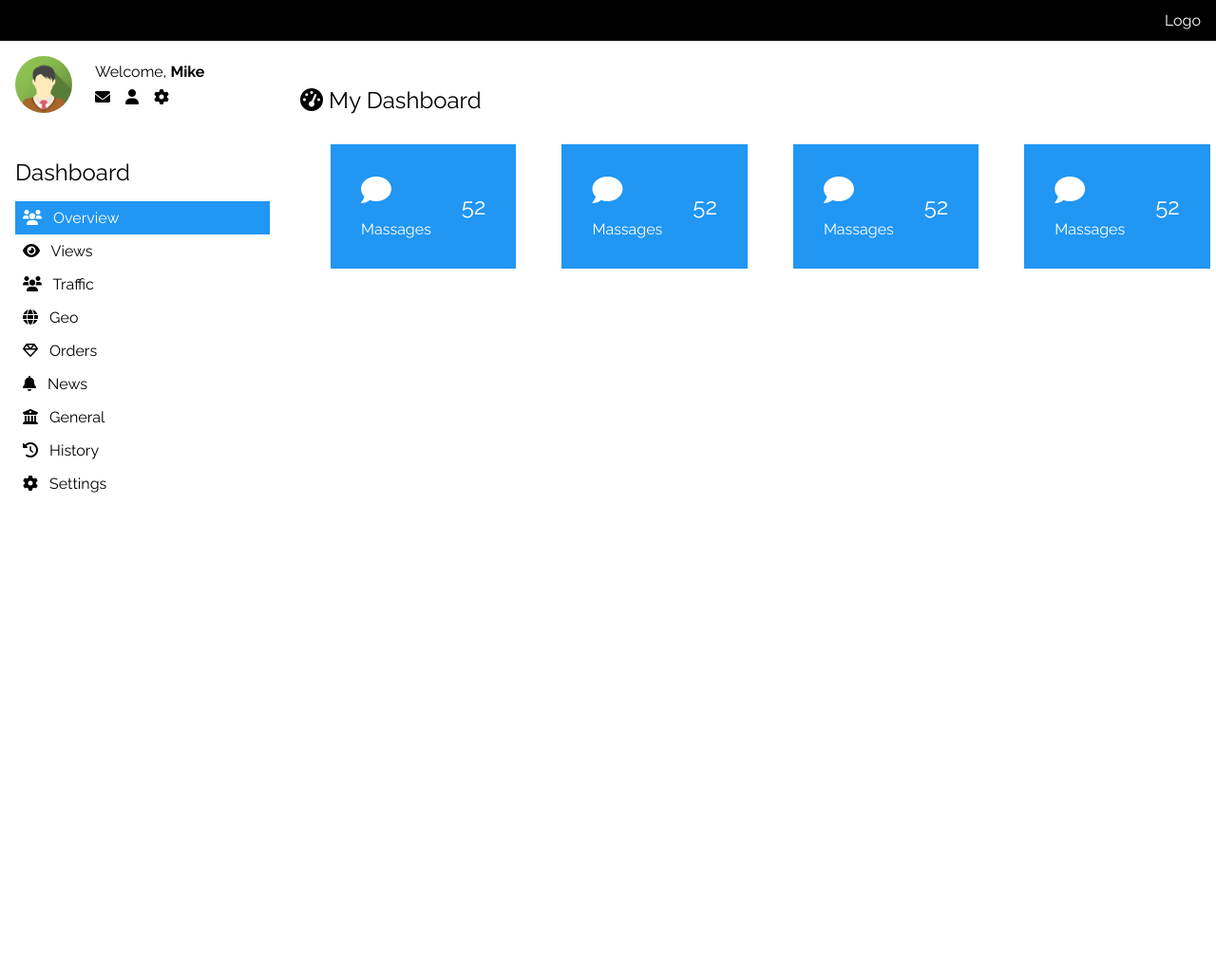
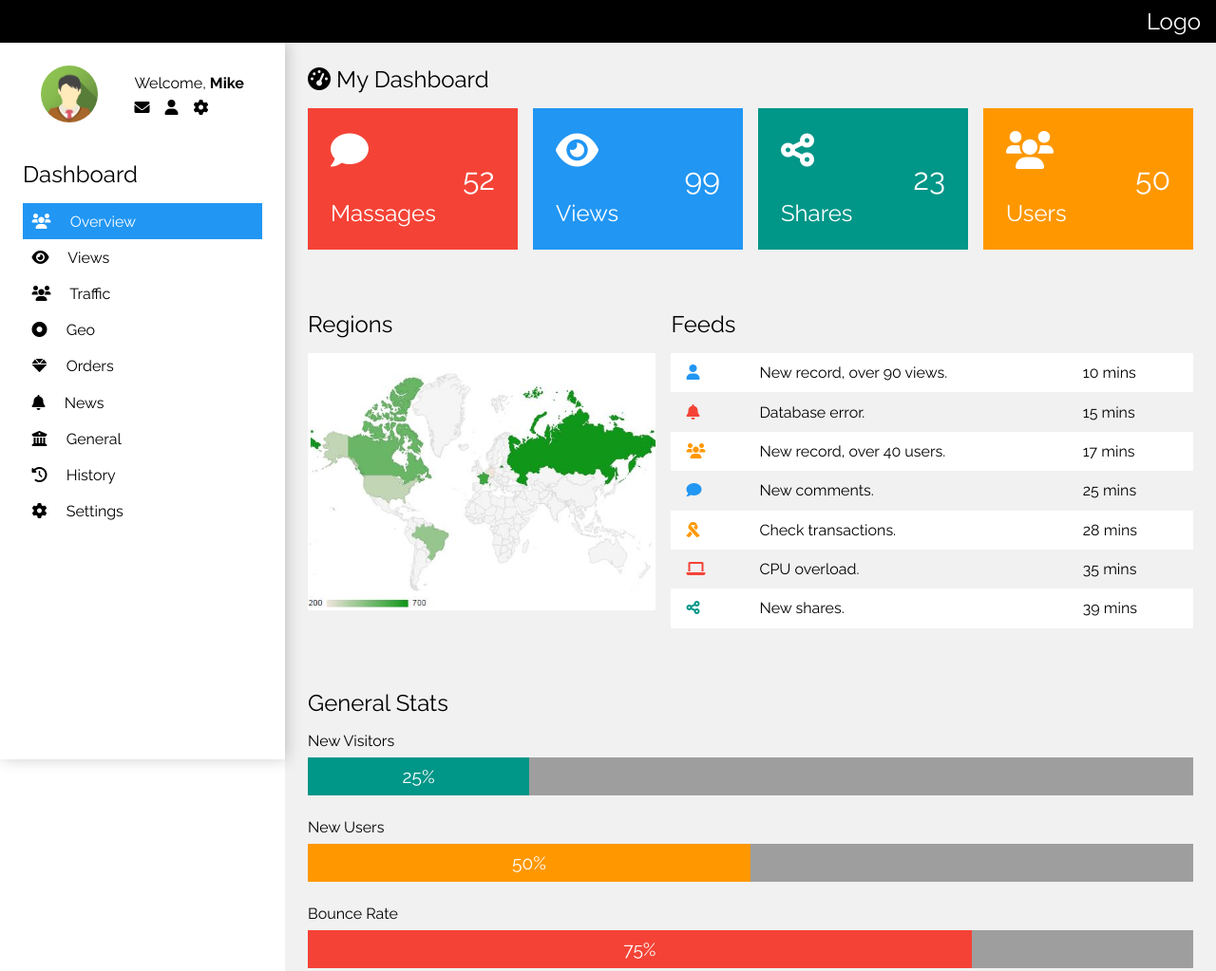
Before and after one commit to Ashik-Himel/mike-dashboard, a plain HTML site: page index.html in a window 1280 px wide. Shown: the top 1023 px of the page at 95% size. Drawn offline with Linux system fonts and the light colour scheme.

Commit message:
User Section Done

```diff
--- a/index.html
+++ b/index.html
@@ -12,76 +12,192 @@
   <link rel="stylesheet" href="style.css">
 </head>
 <body>
-  <!-- Header Area -->
+  <!-- Header Section -->
   <header>
+    <a href="#" class="hamburger"><i class="fa-solid fa-bars"></i></a>
     <a href="#" class="nav-brand">Logo</a>
   </header>
-  <!-- Main Conitainer -->
-  <main>
-    <div class="sidebar">
-      <div class="sidebar__profile">
+
+  <!-- Sidebar -->
+  <aside>
+    <div class="aside__profile">
       <img src="images/asset 0.png" alt="Profile Image">
-        <div class="sidebar__profile__info">
+      <div class="aside__profile__info">
         <h4>Welcome, <span>Mike</span></h4>
-          <div class="sidebar__social-icon">
-            <a href="#"><i class="fa-solid fa-envelope"></i></a>
-            <a href="#"><i class="fa-solid fa-user"></i></a>
-            <a href="#"><i class="fa-solid fa-gear"></i></a>
+        <div class="aside__social-icon">
+          <i class="fa-solid fa-envelope"></i>
+          <i class="fa-solid fa-user"></i>
+          <i class="fa-solid fa-gear"></i>
         </div>
       </div>
     </div>
-      <div class="sidebar__nav">
+    <div class="nav-area">
       <h2>Dashboard</h2>
-        <nav class="nav__area">
       <ul class="nav">
-            <li class="active"><a href="#"><i class="fa-solid fa-users"></i> Overview</a></li>
+        <li><a href="#" class="active"><i class="fa-solid fa-users"></i> Overview</a></li>
         <li><a href="#"><i class="fa-solid fa-eye"></i> Views</a></li>
         <li><a href="#"><i class="fa-solid fa-users"></i> Traffic</a></li>
-            <li><a href="#"><i class="fa-solid fa-globe"></i> Geo</a></li>
-            <li><a href="#"><i class="fa-regular fa-gem"></i> Orders</a></li>
+        <li><a href="#"><i class="fa-solid fa-circle-dot"></i> Geo</a></li>
+        <li><a href="#"><i class="fa-solid fa-gem"></i> Orders</a></li>
         <li><a href="#"><i class="fa-solid fa-bell"></i> News</a></li>
         <li><a href="#"><i class="fa-solid fa-building-columns"></i> General</a></li>
         <li><a href="#"><i class="fa-solid fa-clock-rotate-left"></i> History</a></li>
         <li><a href="#"><i class="fa-solid fa-gear"></i> Settings</a></li>
       </ul>
-        </nav>
     </div>
-    </div>
-    <div class="content">
-      <div class="content__dashboard">
-        <h2><i class="fa-solid fa-gauge-high"></i> My Dashboard</h2>
+  </aside>
+
+  <!-- Main Content  -->
+  <main>
+    <!-- Dashboard Section -->
+    <section class="dashboard-section">
+      <h2 class="dashboard__tilte"><i class="fa-solid fa-gauge-high"></i> My Dashboard</h2>
+      <div class="dashboard__card-area">
         <div class="dashboard__card">
-          <div class="dashboard__card__item">
           <div>
             <i class="fa-solid fa-comment"></i>
             <span>Massages</span>
           </div>
           <span>52</span>
         </div>
-          <div class="dashboard__card__item">
+        <div class="dashboard__card">
           <div>
-              <i class="fa-solid fa-comment"></i>
-              <span>Massages</span>
+            <i class="fa-solid fa-eye"></i>
+            <span>Views</span>
           </div>
-            <span>52</span>
+          <span>99</span>
         </div>
-          <div class="dashboard__card__item">
+        <div class="dashboard__card">
           <div>
-              <i class="fa-solid fa-comment"></i>
-              <span>Massages</span>
+            <i class="fa-solid fa-share-nodes"></i>
+            <span>Shares</span>
           </div>
-            <span>52</span>
+          <span>23</span>
         </div>
-          <div class="dashboard__card__item">
+        <div class="dashboard__card">
           <div>
-              <i class="fa-solid fa-comment"></i>
-              <span>Massages</span>
+            <i class="fa-solid fa-users"></i>
+            <span>Users</span>
           </div>
-            <span>52</span>
+          <span>50</span>
         </div>
       </div>
+    </section>
+    <!-- Feeds Section -->
+    <section class="feeds-section">
+      <div class="regions">
+        <h2>Regions</h2>
+        <img src="images/asset 1.jpeg" alt="Map Image">
+      </div>
+      <div class="feeds">
+        <h2>Feeds</h2>
+        <table>
+          <tr>
+            <td><i class="fa-solid fa-user"></i></td>
+            <td>New record, over 90 views.</td>
+            <td>10 mins</td>
+          </tr>
+          <tr>
+            <td><i class="fa-solid fa-bell"></i></td>
+            <td>Database error.</td>
+            <td>15 mins</td>
+          </tr>
+          <tr>
+            <td><i class="fa-solid fa-users"></i></td>
+            <td>New record, over 40 users.</td>
+            <td>17 mins</td>
+          </tr>
+          <tr>
+            <td><i class="fa-solid fa-comment"></i></td>
+            <td>New comments.</td>
+            <td>25 mins</td>
+          </tr>
+          <tr>
+            <td><i class="fa-solid fa-ribbon"></i></td>
+            <td>Check transactions.</td>
+            <td>28 mins</td>
+          </tr>
+          <tr>
+            <td><i class="fa-solid fa-laptop"></i></td>
+            <td>CPU overload.</td>
+            <td>35 mins</td>
+          </tr>
+          <tr>
+            <td><i class="fa-solid fa-share-nodes"></i></td>
+            <td>New shares.</td>
+            <td>39 mins</td>
+          </tr>
+        </table>
+      </div>
+    </section>
+    <!-- Stats Section -->
+    <section class="stats-section">
+      <h2>General Stats</h2>
+      <div class="progress-section">
+        <span>New Visitors</span>
+        <div class="progress-bar">
+          <div class="progress"><span>25%</span></div>
         </div>
       </div>
+      <div class="progress-section">
+        <span>New Users</span>
+        <div class="progress-bar">
+          <div class="progress"><span>50%</span></div>
+        </div>
+      </div>
+      <div class="progress-section">
+        <span>Bounce Rate</span>
+        <div class="progress-bar">
+          <div class="progress"><span>75%</span></div>
+        </div>
+      </div>
+    </section>
+    <!-- Contries Section -->
+    <section class="countries-section">
+      <h2>Countries</h2>
+      <table>
+        <tr>
+          <td>United States</td>
+          <td>65%</td>
+        </tr>
+        <tr>
+          <td>UK</td>
+          <td>15.7%</td>
+        </tr>
+        <tr>
+          <td>Russia</td>
+          <td>5.6%</td>
+        </tr>
+        <tr>
+          <td>Spain</td>
+          <td>2.1%</td>
+        </tr>
+        <tr>
+          <td>India</td>
+          <td>1.9%</td>
+        </tr>
+        <tr>
+          <td>France</td>
+          <td>1.5%</td>
+        </tr>
+      </table>
+      <a href="#" class="btn">More Countries <i class="fa-solid fa-arrow-right"></i></a>
+    </section>
+    <!-- Users Section -->
+    <section class="users-section">
+      <h2>Recent Users</h2>
+      <table>
+        <tr>
+          <td><img src="images/asset 0.png" alt="User Image"><span>Mike</span></td>
+        </tr>
+        <tr>
+          <td><img src="images/asset 2.png" alt="User Image"><span>Jill</span></td>
+        </tr>
+        <tr>
+          <td><img src="images/asset 3.png" alt="User Image"><span>Jane</span></td>
+        </tr>
+      </table>
+    </section>
   </main>
 
   <script src="script.js"></script>
--- a/style.css
+++ b/style.css
@@ -1,8 +1,14 @@
 @import url('https://fonts.googleapis.com/css2?family=Raleway:wght@400;700&display=swap');
 :root {
   --skyblue-color: #2196f3;
+  --blue-color: #009688;
+  --orange-color: #ff9800;
+  --red-color: #f44336;
+
   --black-color: #000;
-  --light-gray-color: #9e9e9e;
+  --white-color: #fff;
+  --gray-color: #9e9e9e;
+  --light-gray-color: #f1f1f1;
 }
 * {
   box-sizing: border-box;
@@ -27,156 +33,280 @@ a {
 }
 img {
   max-width: 100%;
+  height: auto;
 }
 ul {
   list-style-type: none;
 }
 
-/* Utilities */
-.container {
-  width: 100%;
-  padding: 0 1rem;
-  margin: 0 auto;
+/* Header Section */
+header {
+  background-color: var(--black-color);
+  padding: 0.5rem 1rem;
+  display: flex;
+  justify-content: space-between;
+  align-items: center;
+  position: sticky;
+  top: 0;
+  z-index: 1;
 }
-@media screen and (min-width: 576px) {
-  .container {
-    width: 540px;
-  }
-}
-@media screen and (min-width: 768px) {
-  .container {
-    width: 720px;
-  }
-}
-@media screen and (min-width: 992px) {
-  .container {
-    width: 960px;
-  }
-}
-@media screen and (min-width: 1200px) {
-  .container {
-    width: 1140px;
-  }
-}
-@media screen and (min-width: 1400px) {
-  .container {
-    width: 1320px;
-  }
-}
-
-/* Header Area */
-header {
-  display: flex;
-  justify-content: flex-end;
-  align-items: center;
-  background-color: var(--black-color);
-  padding: 12px 16px;
-  position: fixed;
-  top: 0;
-  left: 0;
-  right: 0;
+header .hamburger {
+  color: var(--white-color);
+  visibility: hidden;
 }
 header .nav-brand {
   color: white;
-  font-size: 1rem;
-}
-
-/* Main Container */
-main {
-  display: grid;
-  grid-template-columns: 300px auto;
-  grid-auto-rows: auto;
-}
-main > * {
-  padding: 1rem;
+  font-size: 1.5rem;
 }
 
 /* Sidebar */
-.sidebar {
+aside {
+  background-color: var(--white-color);
   width: 300px;
-  overflow: auto;
+  padding: 1.5rem;
   position: fixed;
-  top: 43px;
+  top: 45px;
   left: 0;
   bottom: 0;
+  overflow: auto;
+  box-shadow: 2px 0px 15px rgba(0,0,0,0.2);
 }
-.sidebar__profile {
+.aside__profile {
   display: flex;
+  justify-content: space-around;
   align-items: center;
-  gap: 1.5rem;
-  margin-bottom: 3rem;
+  margin-bottom: 2.5rem;
 }
-.sidebar__profile img {
+.aside__profile img {
   width: 60px;
   height: 60px;
   object-fit: cover;
   border-radius: 50%;
 }
-.sidebar__profile__info {
+.aside__profile__info {
   display: flex;
   flex-direction: column;
   gap: 0.5rem;
 }
-.sidebar__profile__info span {
+.aside__profile__info span {
   font-weight: 700;
 }
-.sidebar__social-icon {
+.aside__social-icon {
   display: flex;
   gap: 1rem;
 }
-.sidebar__nav .nav__area {
+.nav {
   margin-top: 1rem;
 }
-.nav__area .nav li {
-  padding: 0.5rem;
+.nav a {
+  display: block;
+  padding: 0.6rem;
 }
-.nav__area .nav .active {
+.nav a:hover {
+  background-color: var(--gray-color);
+}
+.nav .active {
   background-color: var(--skyblue-color);
+  color: var(--white-color);
 }
-.nav__area .nav .active a {
-  color: white;
-}
-.nav__area .nav li:hover {
-  background-color: var(--light-gray-color);
-}
-.nav__area .nav li i {
-  margin-right: 0.5rem;
+.nav a i {
+  margin-right: 1rem;
 }
 
-/* Main Content */
-.content {
-  width: 100%;
-  height: 300vh;
+/* Main Content  */
+main {
+  background-color: var(--light-gray-color);
   margin-left: 300px;
-  margin-top: 43px;
+  padding: 1.5rem;
 }
-.content__dashboard {
-  margin-top: 2rem;
+.dashboard__card-area {
+  margin-top: 1rem;
+  display: flex;
+  justify-content: center;
+  align-items: center;
+  gap: 1rem;
 }
 .dashboard__card {
+  background-color: var(--red-color);
+  color: var(--white-color);
+  padding: 1.5rem;
+  flex: 1;
   display: flex;
   justify-content: space-between;
   align-items: center;
-  gap: 3rem;
-  margin: 2rem;
 }
-.dashboard__card__item {
-  display: flex;
-  justify-content: space-between;
-  align-items: center;
-  gap: 2rem;
-  background-color: var(--skyblue-color);
-  color: white;
-  padding: 2rem;
-}
-.dashboard__card__item div {
+.dashboard__card div {
   display: flex;
   flex-direction: column;
+  gap: 2em;
+}
+.dashboard__card div i {
+  font-size: 2.5rem;
+}
+.dashboard__card div span {
+  font-size: 1.5rem;
+}
+.dashboard__card > span {
+  font-size: 2rem;
+}
+.dashboard__card:nth-child(2) {
+  background-color: var(--skyblue-color);
+}
+.dashboard__card:nth-child(3) {
+  background-color: var(--blue-color);
+}
+.dashboard__card:nth-child(4) {
+  background-color: var(--orange-color);
+}
+
+/* Feeds Section */
+.feeds-section {
+  margin-top: 4rem;
+  display: flex;
   gap: 1rem;
 }
-.dashboard__card__item > span {
+.feeds-section h2 {
+  margin-bottom: 1rem;
+}
+.regions {
+  flex-basis: 40%;
+}
+.feeds {
+  flex-basis: 60%;
+}
+.feeds table {
+  border-collapse: collapse;
+  width: 100%;
+}
+.feeds table tr:nth-child(odd) {
+  background-color: var(--white-color);
+}
+.feeds table td {
+  padding: 0.7rem 1rem;
+}
+.feeds table tr:nth-child(1) i {
+  color: var(--skyblue-color);
+}
+.feeds table tr:nth-child(2) i {
+  color: var(--red-color);
+}
+.feeds table tr:nth-child(3) i {
+  color: var(--orange-color);
+}
+.feeds table tr:nth-child(4) i {
+  color: var(--skyblue-color);
+}
+.feeds table tr:nth-child(5) i {
+  color: var(--orange-color);
+}
+.feeds table tr:nth-child(6) i {
+  color: var(--red-color);
+}
+.feeds table tr:nth-child(7) i {
+  color: var(--blue-color);
+}
+
+/* Stats Section */
+.stats-section {
+  margin-top: 4rem;
+}
+.stats-section > h2 {
+  margin-bottom: 1rem;
+}
+.progress-section {
+  margin-bottom: 1.5rem;
+}
+.progress-section > span {
+  display: block;
+  margin-bottom: 0.5rem;
+}
+.progress-bar {
+  background-color: var(--gray-color);
+  height: 40px;
+}
+.progress {
+  background-color: var(--blue-color);
+  width: 25%;
+  height: 100%;
+  display: flex;
+  justify-content: center;
+  align-items: center;
+}
+.progress span {
+  font-size: 1.2rem;
+  color: var(--white-color);
+}
+.progress-section:nth-child(3) .progress {
+  width: 50%;
+  background-color: var(--orange-color);
+}
+.progress-section:nth-child(4) .progress {
+  width: 75%;
+  background-color: var(--red-color);
+}
+
+/* Countries Section */
+.countries-section {
+  margin-top: 4rem;
+}
+.countries-section > h2 {
+  margin-bottom: 1rem;
+}
+.countries-section table {
+  border: 1px solid #d9d9d9;
+  border-collapse: collapse;
+  width: 100%;
+}
+.countries-section tr {
+  border: 1px solid #d9d9d9;
+}
+.countries-section tr:nth-child(odd) {
+  background-color: var(--white-color);
+}
+.countries-section tr:hover {
+  background-color: var(--gray-color);
+}
+.countries-section td {
+  padding: 0.8rem 1rem;
+}
+.countries-section .btn {
+  margin-top: 1.5rem;
+  display: inline-block;
+  background-color: var(--gray-color);
+  padding: 0.8rem 1.5rem;
+}
+.countries-section .btn:hover {
+  background-color: #d9d9d9;
+}
+
+/* Users Section */
+.users-section {
+  margin-top: 4rem;
+}
+.users-section h2 {
+  margin-bottom: 1rem;
+}
+.users-section table {
+  width: 100%;
+  background-color: var(--white-color);
+  border-collapse: collapse;
+  box-shadow: 0px 0px 25px rgba(0,0,0,0.2);
+}
+.users-section table img {
+  width: 40px;
+  height: 40px;
+  object-fit: cover;
+  border-radius: 50%;
+}
+.users-section tr {
+  border-bottom: 1px solid #d9d9d9;
+}
+.users-section td {
+  display: flex;
+  align-items: center;
+  gap: 1.5rem;
+  padding: 0.8rem 1rem;
+}
+.users-section table span {
   font-size: 1.5rem;
 }
-.dashboard__card__item i {
-  font-size: 2rem;
-}
```
Lines whose indentation alone changed are shown as unchanged.
